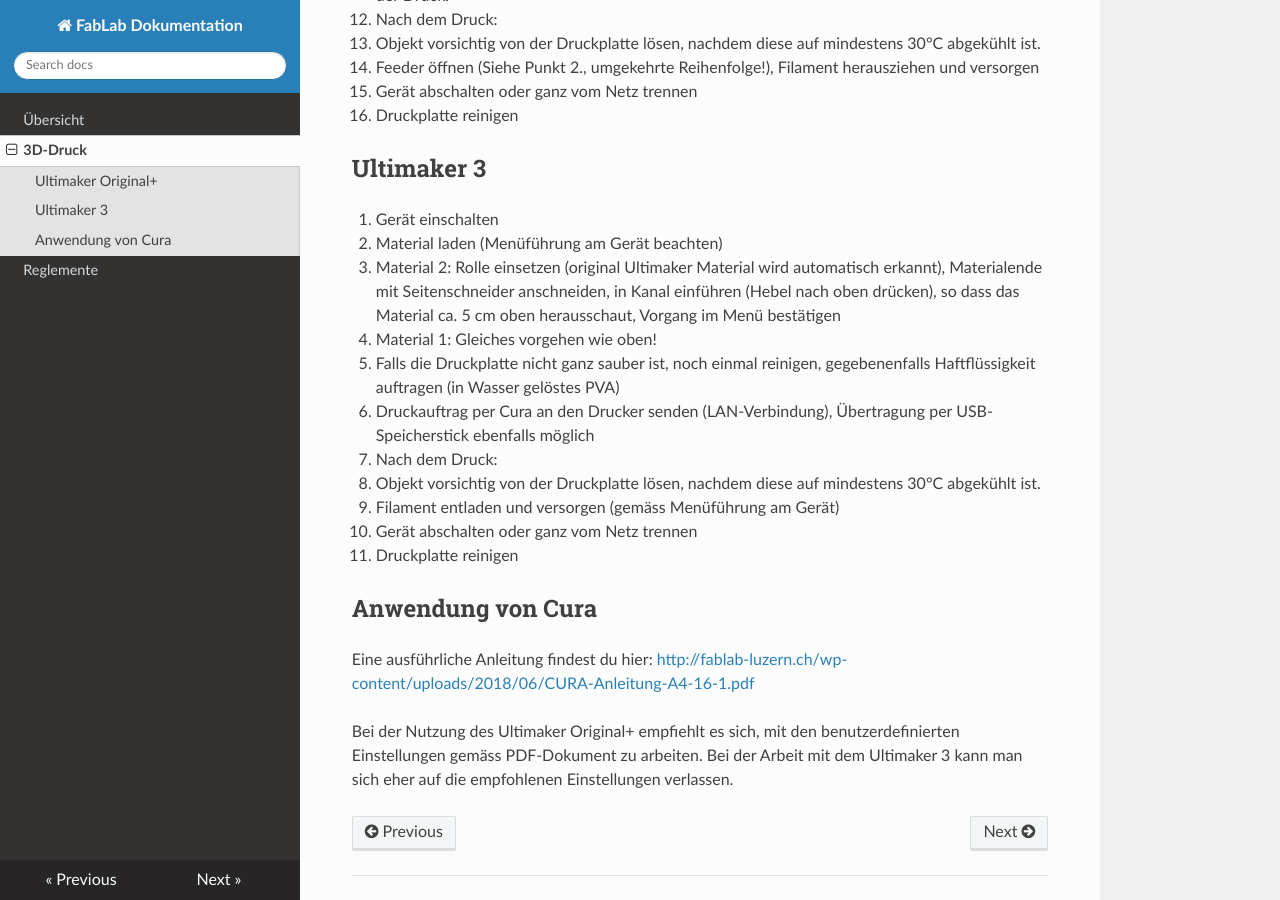
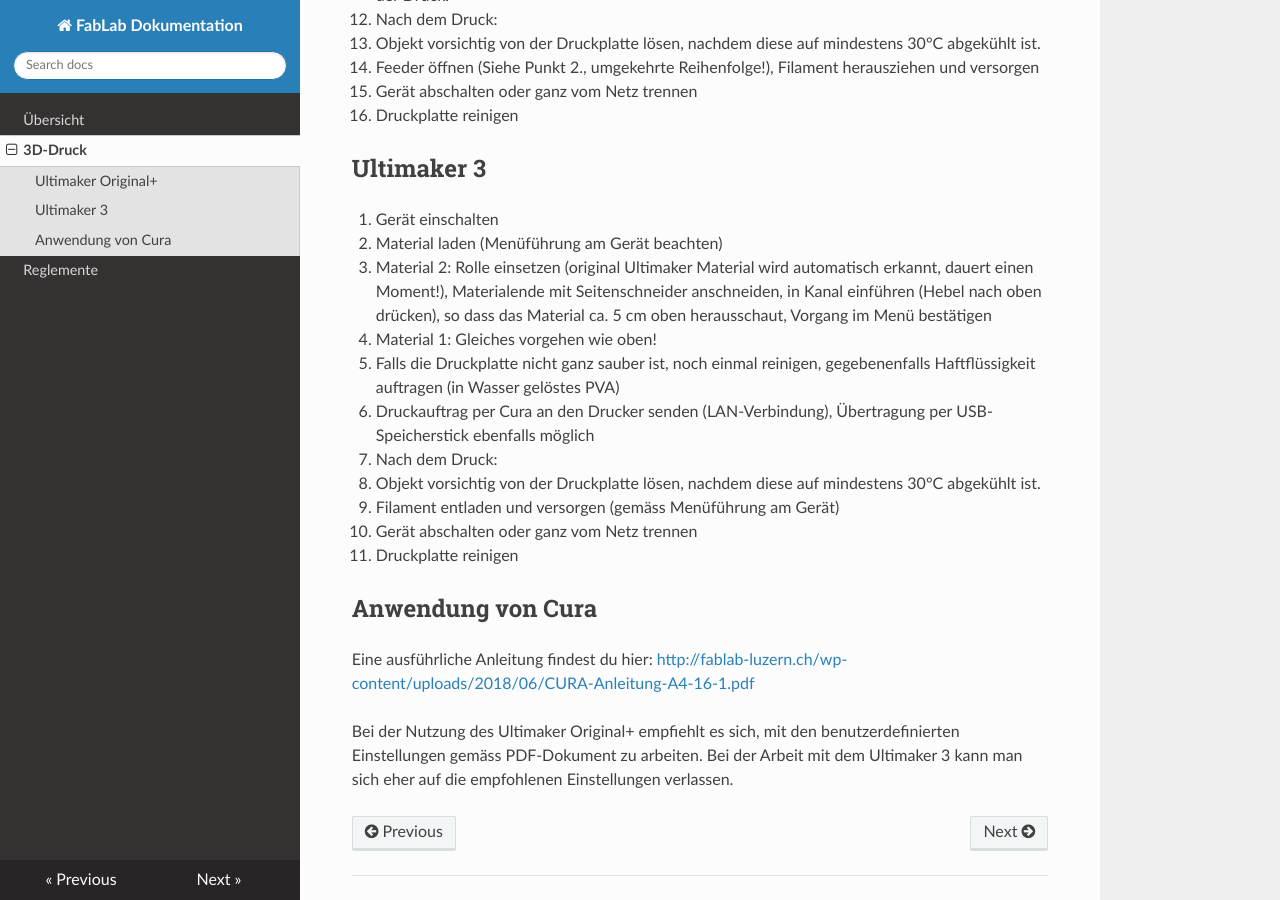
Before and after one commit to fablab-liechtenstein/Docs, an MkDocs documentation site: the page built from docs/druckerkurz.md, in a window 1280 px wide and 900 px high, scrolled down 520 px. Built offline with MkDocs 1.6.1, drawn with Linux system fonts in a browser that asks for light colours; nearby versions of some CDN libraries; old or Windows-style settings are respelled for this version of MkDocs.

Commit message:
Update druckerkurz.md

```diff
--- a/docs/druckerkurz.md
+++ b/docs/druckerkurz.md
@@ -30,7 +30,7 @@
 1. Gerät einschalten
 2. Material laden (Menüführung am Gerät beachten)
 
-  - Material 2: Rolle einsetzen (original Ultimaker Material wird automatisch erkannt), Materialende mit Seitenschneider anschneiden, in Kanal einführen (Hebel nach oben drücken), so dass das Material ca. 5 cm oben herausschaut, Vorgang im Menü bestätigen
+  - Material 2: Rolle einsetzen (original Ultimaker Material wird automatisch erkannt, dauert einen Moment!), Materialende mit Seitenschneider anschneiden, in Kanal einführen (Hebel nach oben drücken), so dass das Material ca. 5 cm oben herausschaut, Vorgang im Menü bestätigen
   - Material 1: Gleiches vorgehen wie oben!
 
 3. Falls die Druckplatte nicht ganz sauber ist, noch einmal reinigen, gegebenenfalls Haftflüssigkeit auftragen (in Wasser gelöstes PVA)
```
